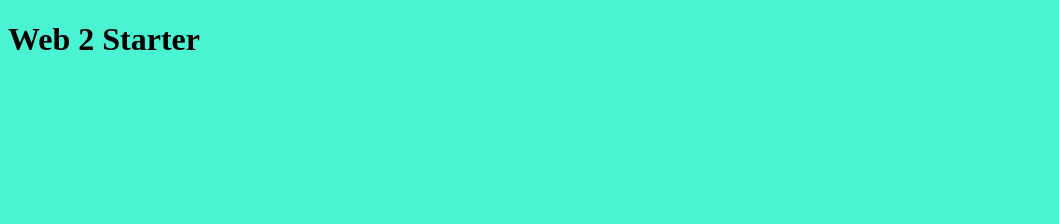
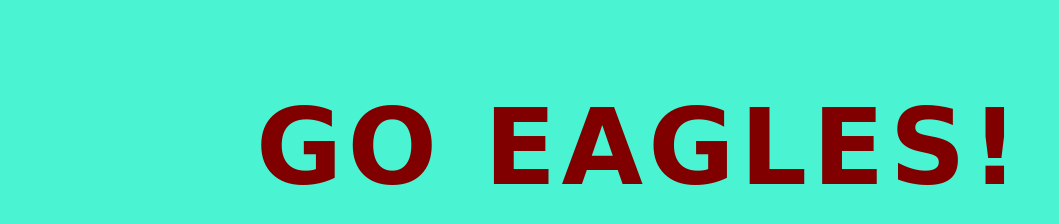
Before and after one commit to CantH8K8/fitText, a plain HTML site: page index.html in a window 1280 px wide. Shown: the whole page, without its empty margins (0-1059 px from the left). Drawn offline with nearby package versions, Linux system fonts and the light colour scheme.

Commit message:
Modified fitText

```diff
--- a/css/styles.css
+++ b/css/styles.css
@@ -2,3 +2,14 @@
 body {
     background: rgba(0, 240, 194, 0.71);
 }
+
+@import url('https://fonts.googleapis.com/css?family=Bangers');
+
+h2 {
+  color: maroon;
+  font-size: 6em;
+  text-transform: uppercase;
+  text-align: center;
+  letter-spacing: .05em;
+  font-family: 'Bangers', cursive;
+}
--- a/index.html
+++ b/index.html
@@ -4,7 +4,7 @@
     <meta charset="UTF-8">
     <meta name="viewport" content="width=device-width, initial-scale=1">
 
-    <title>Web 2 Starter</title>
+    <title>fitText</title>
 
     <link rel="stylesheet" href="css/normalize.css">
     <link rel="stylesheet" href="css/styles.css">
@@ -12,7 +12,7 @@
 </head>
 <body>
 
-    <h1>Web 2 Starter</h1>
+<h2>Go Eagles!</h2>
 
 
 
--- a/js/plugin.js
+++ b/js/plugin.js
@@ -1 +1,44 @@
 // jQuery Plugin
+/*global jQuery */
+/*!
+* FitText.js 1.2
+*
+* Copyright 2011, Dave Rupert http://daverupert.com
+* Released under the WTFPL license
+* http://sam.zoy.org/wtfpl/
+*
+* Date: Thu May 05 14:23:00 2011 -0600
+*/
+
+(function( $ ){
+
+  $.fn.fitText = function( kompressor, options ) {
+
+    // Setup options
+    var compressor = kompressor || 1,
+        settings = $.extend({
+          'minFontSize' : Number.NEGATIVE_INFINITY,
+          'maxFontSize' : Number.POSITIVE_INFINITY
+        }, options);
+
+    return this.each(function(){
+
+      // Store the object
+      var $this = $(this);
+
+      // Resizer() resizes items based on the object width divided by the compressor * 10
+      var resizer = function () {
+        $this.css('font-size', Math.max(Math.min($this.width() / (compressor*10), parseFloat(settings.maxFontSize)), parseFloat(settings.minFontSize)));
+      };
+
+      // Call once to set.
+      resizer();
+
+      // Call on resize. Opera debounces their resize by default.
+      $(window).on('resize.fittext orientationchange.fittext', resizer);
+
+    });
+
+  };
+
+})( jQuery );
--- a/js/scripts.js
+++ b/js/scripts.js
@@ -1 +1,5 @@
 // Scripts
+
+$('h2').fitText(1.2);
+
+// 1 is default, 1.2 is 1.2 times the original size, .8 is .8 times the original size
```
